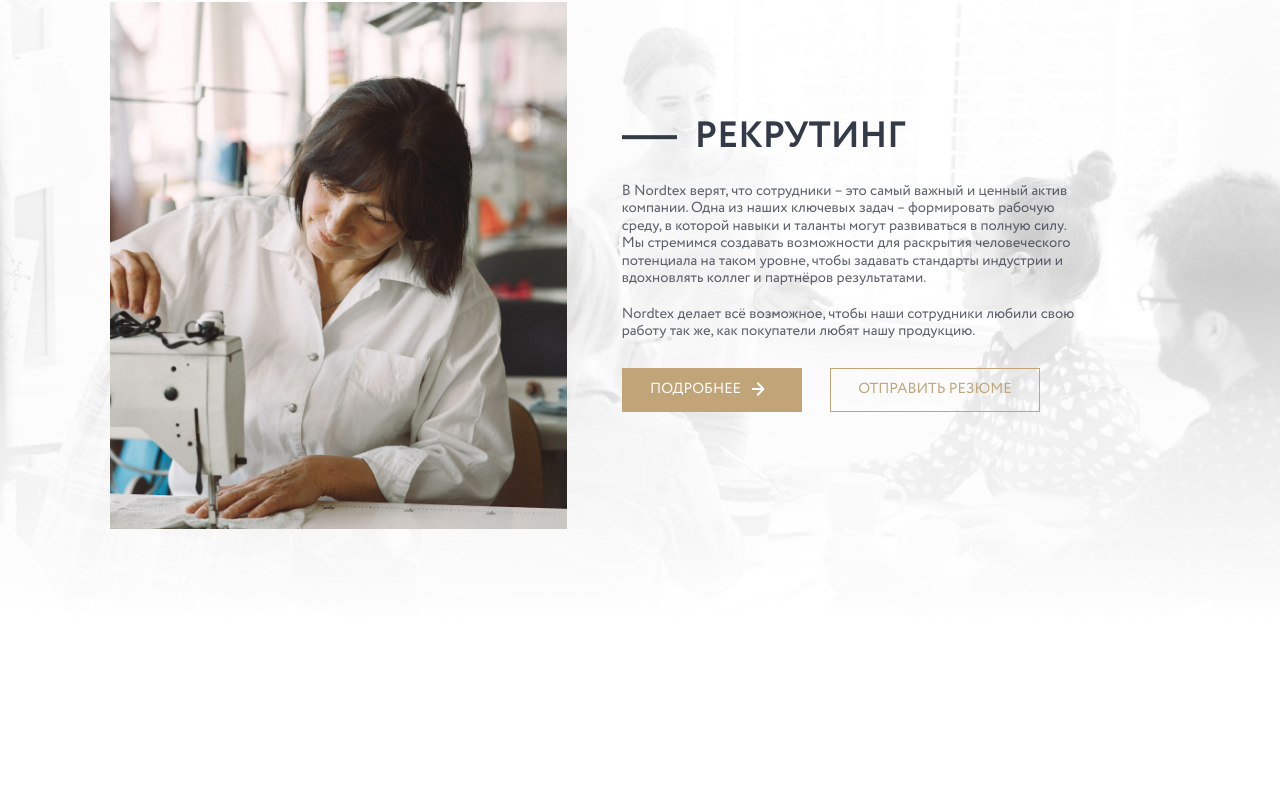
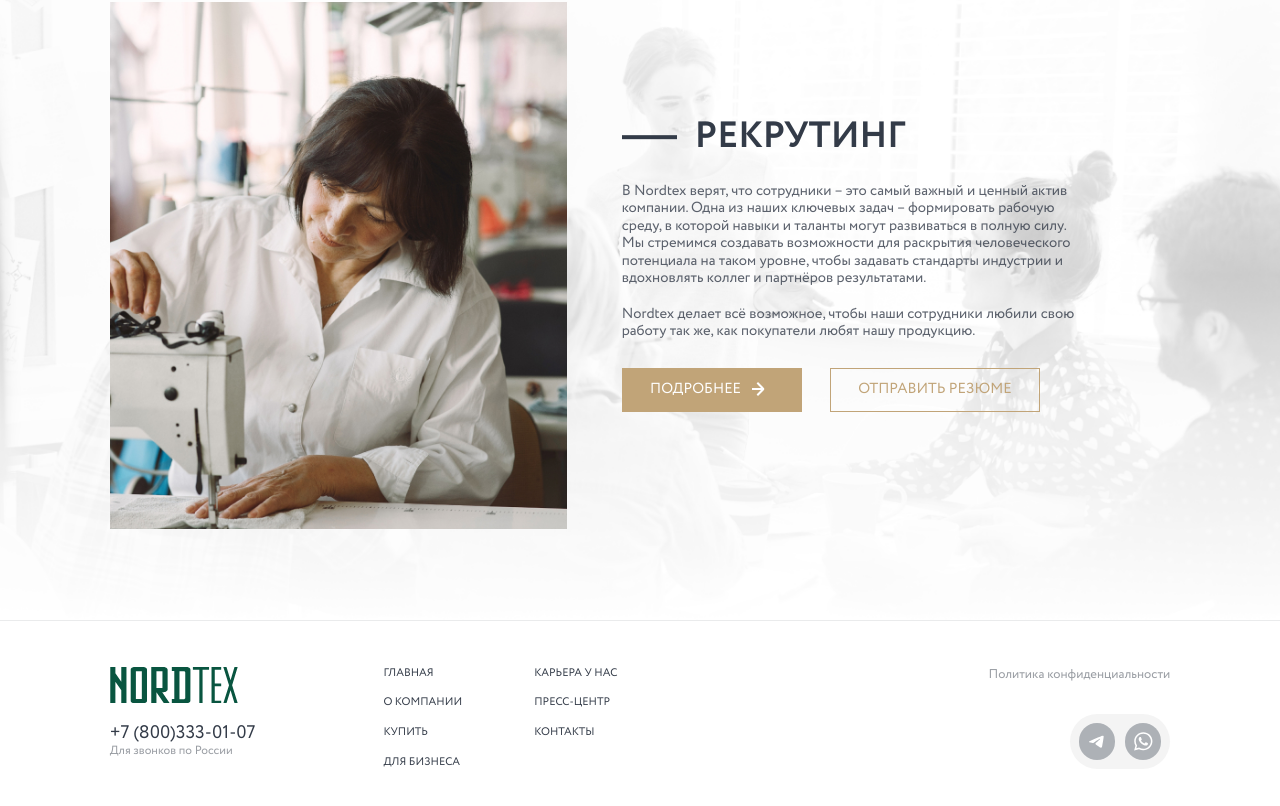
Before and after one commit to DevMinrat/nordtex, a website: page src/index.html in a window 1280 px wide. Shown: the part 2537-3343 px from the top of the page. Before the commit the page ends 3157 px from the top, so only its background shows below. Drawn offline with nearby package versions, Linux system fonts and the light colour scheme; files that its build step writes are made by us from their sources.

Commit message:
added recruiting section and footer

```diff
--- a/src/assets/js/components/sliders.js
+++ b/src/assets/js/components/sliders.js
@@ -13,9 +13,9 @@
       next  : 'splide__arrow--next your-class-next',
     },
 
-    drag: "free",
-    snap: true,
-    flickPower: 200,
+    // drag: "free",
+    // snap: true,
+    // flickPower: 200,
 
     mediaQuery: "min",
     breakpoints: {},
--- a/src/assets/scss/blocks/footer.scss
+++ b/src/assets/scss/blocks/footer.scss
@@ -1,3 +1,93 @@
 .footer {
+  padding: 5rem 0 8rem;
 
+  border-top: 0.1rem solid rgba(51, 59, 72, 0.1);
 }
+
+.footer__inner {
+  display: flex;
+  align-items: stretch;
+}
+
+.footer-logo__wrapper {
+  display: flex;
+  align-self: flex-start;
+  flex-direction: column;
+
+  margin-right: 14rem;
+}
+
+.footer-logo {
+  width: 14rem;
+  height: 4rem;
+
+  fill: $secondary;
+
+  margin-bottom: 2rem;
+}
+.footer-tel {
+  font-size: 2rem;
+  color: $black;
+  text-align: left;
+  text-transform: uppercase;
+}
+.footer-tel-descr {
+  font-size: 1.3rem;
+  color: rgba(51, 59, 72, 0.5);
+}
+.footer-menu {
+  display: grid;
+  grid-template-columns: 1fr 1fr;
+  gap: 1.8rem 7rem;
+
+  width: 100%;
+  max-width: 26rem;
+}
+.footer-menu__link {
+  font-size: 1.2rem;
+  text-transform: uppercase;
+  color: $black;
+}
+.footer-soc {
+  display: flex;
+  flex-direction: column;
+  justify-content: space-between;
+  align-items: flex-end;
+
+  margin-left: auto;
+}
+.footer__privacy {
+  font-size: 1.4rem;
+  color: rgba(51, 59, 72, 0.5);
+}
+.footer-soc__links {
+  display: flex;
+  align-items: center;
+  gap: 1rem;
+
+  padding: 1rem;
+
+  background: #f4f4f4;
+  border-radius: 3rem;
+}
+.footer-soc__link {
+  width: 4rem;
+  height: 4rem;
+
+  background: #adb1b6;
+  border-radius: 50%;
+
+  svg {
+    width: 4rem;
+    height: 4rem;
+
+    fill: white;
+  }
+
+  &.tg-icon:hover {
+    background: #27a6e5;
+  }
+  &.whatsap-icon:hover {
+    background: #25d366;
+  }
+}
--- a/src/partials/footer.html
+++ b/src/partials/footer.html
@@ -1,6 +1,38 @@
 <footer class="footer">
     <div class="container">
         <div class="footer__inner">
+            <div class="footer-logo__wrapper">
+                <svg class="footer-logo">
+                    <use href="#logo"></use>
+                </svg>
+                <a class="footer-tel" href="#">+7 (800)333-01-07</a>
+                <p class="footer-tel-descr">Для звонков по России</p>
+            </div>
+            <nav class="footer-menu">
+                <a class="footer-menu__link" href="#">Главная</a>
+                <a class="footer-menu__link" href="#">Карьера у нас</a>
+                <a class="footer-menu__link" href="#">О компании</a>
+                <a class="footer-menu__link" href="#">Пресс-центр</a>
+                <a class="footer-menu__link" href="#">Купить</a>
+                <a class="footer-menu__link" href="#">Контакты</a>
+                <a class="footer-menu__link" href="#">Для бизнеса</a>
+            </nav>
+            <div class="footer-soc">
+                <a class="footer__privacy" href="#">Политика конфиденциальности</a>
+
+                <div class="footer-soc__links">
+                    <a class="footer-soc__link tg-icon" href="#">
+                        <svg>
+                            <use href="#tg-icon"></use>
+                        </svg>
+                    </a>
+                    <a class="footer-soc__link whatsap-icon" href="#">
+                        <svg>
+                            <use href="#whatsap-icon"></use>
+                        </svg>
+                    </a>
+                </div>
+            </div>
         </div>
     </div>
 </footer>
```
Also changed, not shown: src/partials/sprite.html (+12 -0 lines), src/assets/images/icons/tg-icon.svg (added), src/assets/images/icons/whatsap-icon.svg (added).
